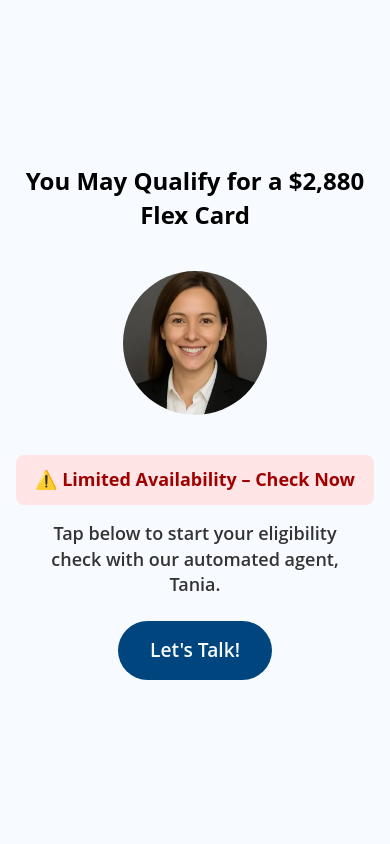
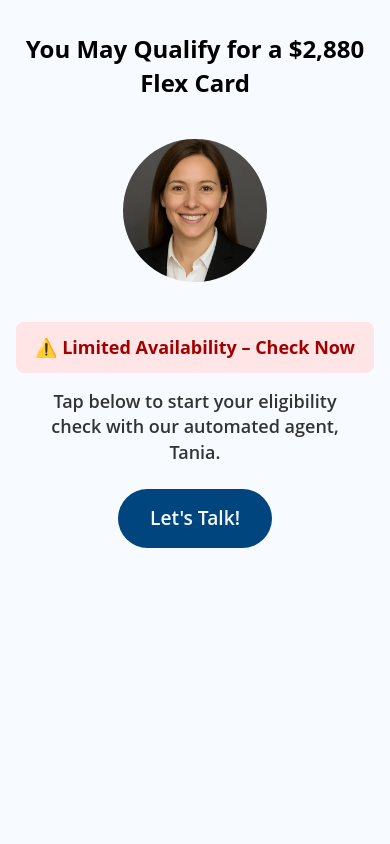
Before and after one commit to DhaniCG/AI-Chat-Bot-1-Update, a plain HTML site: page index.html in a window 390 px wide. Shown: the top 844 px of the page. Drawn offline with nearby package versions, Linux system fonts and the light colour scheme; a script that the page names is missing.

Commit message:
Edit home content's flex to start from the top

```diff
--- a/css/ai-chat-landing.webflow.css
+++ b/css/ai-chat-landing.webflow.css
@@ -71,6 +71,7 @@ a {
   justify-content: center;
   align-self: stretch;
   align-items: center;
+  text-align: center;
   margin-bottom: 1rem;
   padding: .8rem 1rem;
   font-weight: 700;
@@ -342,6 +343,10 @@ a {
 }
 
 @media screen and (max-width: 479px) {
+  .home-contents {
+    justify-content: start;
+  }
+
   h1 {
     font-size: 1.5rem;
   }
```
